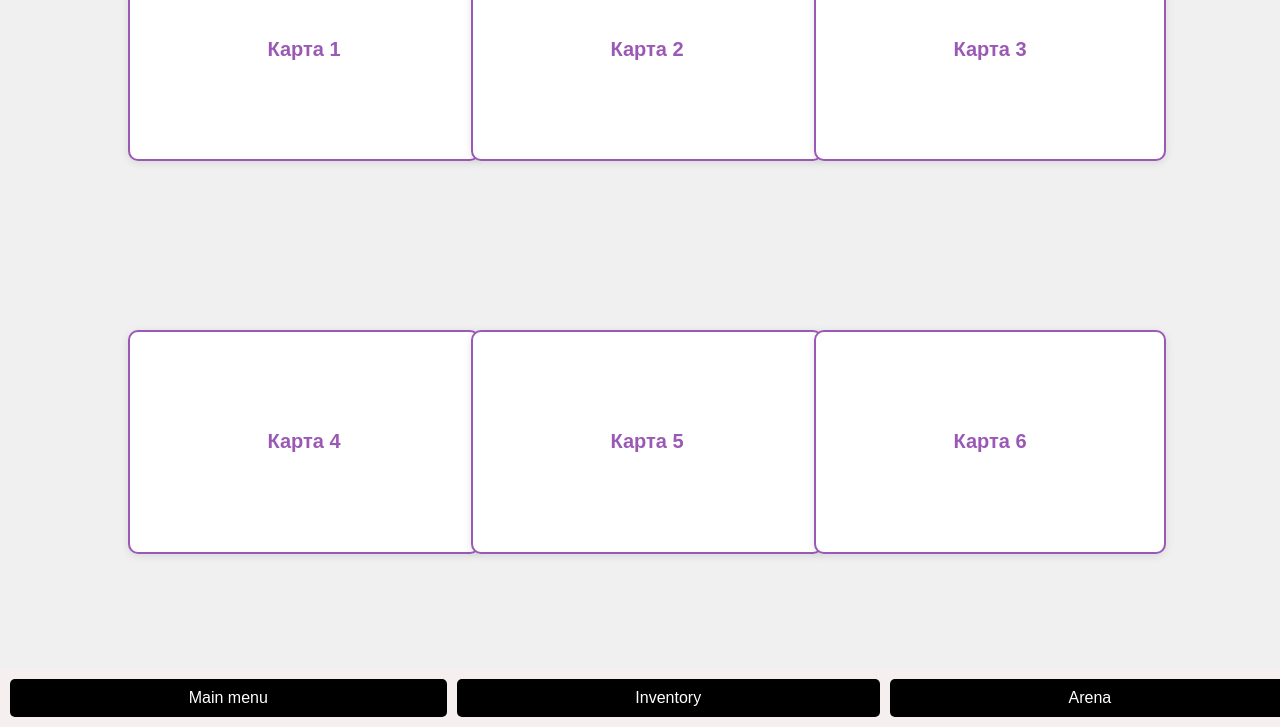
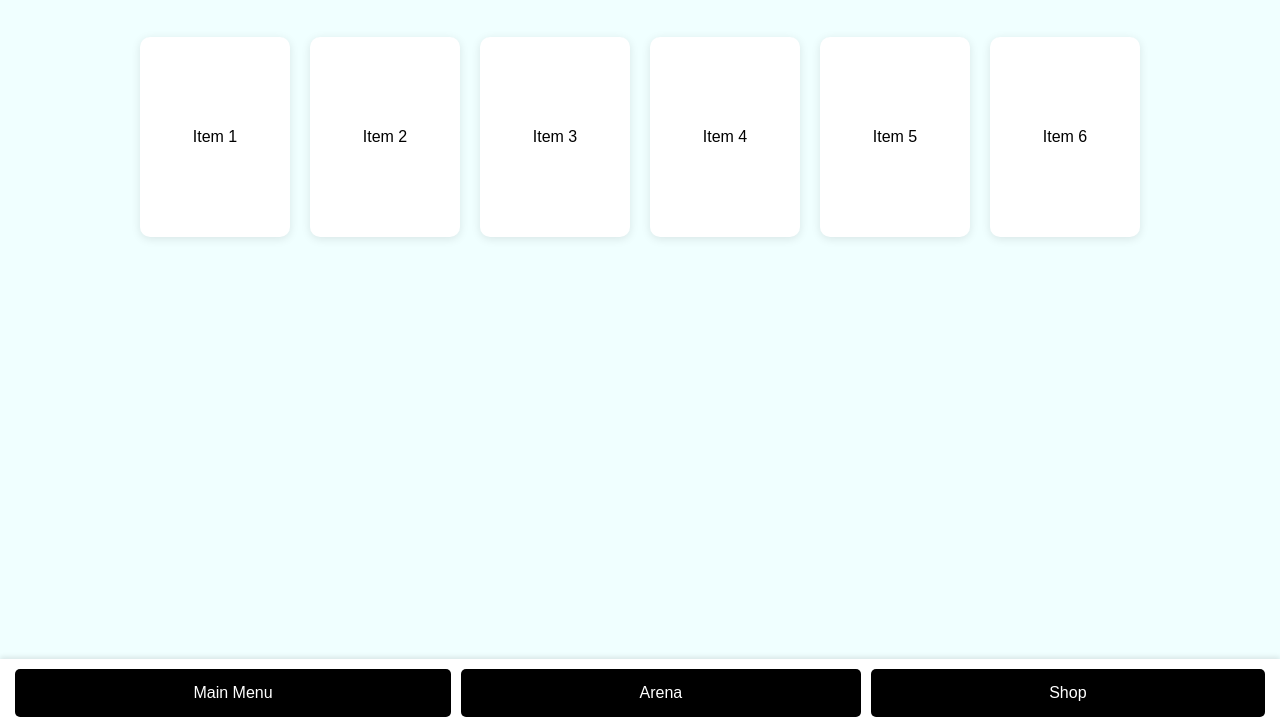
Before and after one commit to babkaghoul/MNSTR, a plain HTML site: page inventory.html in a window 1280 px wide. Shown: the part 73-800 px from the top of the page. Drawn offline with Linux system fonts and the light colour scheme.

Commit message:
Add files via upload

```diff
--- a/inventory.html
+++ b/inventory.html
@@ -1,122 +1,107 @@
 <!DOCTYPE html>
-<html lang="ru">
+<html lang="en">
+
 <head>
     <meta charset="UTF-8">
-    <meta name="viewport" content="width=device-width, initial-scale=1.0" user-scalable="no, maximum-scale=1.0, minimum-scale=1.0">
-    <title>Инвентарь</title>
+    <meta name="viewport" content="width=device-width, initial-scale=1.0, user-scalable=no">
+    <title>Inventory</title>
     <style>
         body {
             margin: 0;
             font-family: Arial, sans-serif;
+            overflow: hidden; /* Prevent scrolling */
+            background-color: azure;
             display: flex;
-            flex-direction: column;
-            height: 100vh;
-            overflow: hidden; /* Prevent scrolling */
-            background-color: #f0f0f0; /* Светлый фон */
+            flex-direction: column; /* Stack items vertically */
+            height: 100vh; /* Full viewport height */
         }
 
-        .cards-container {
-            display: grid;
-            grid-template-columns: repeat(3, 1fr); /* 3 колонки */
-            gap: 5px; /* Уменьшено расстояние между рядами */
-            width: 80%; /* Ширина контейнера карточек */
-            flex-grow: 1; /* Занимает всё доступное пространство */
-            align-self: center; /* Центрирование контейнера карточек */
-            padding: 10px;
+        .inventory-container {
+            display: flex;
+            flex-wrap: wrap;
+            justify-content: center;
+            padding: 20px;
+            flex-grow: 1; /* Allow this container to grow and take available space */
+            overflow-y: auto; /* Enable vertical scroll if necessary */
         }
 
         .card {
-            background-color: #fff;
-            border: 2px solid #9b59b6; /* Фиолетовая рамка */
-            border-radius: 10px; /* Закругленные углы */
-            width: calc(100% - 10px); /* Ширина карточек занимает 100% ячейки с учетом боковых отступов */
-            height: 200px; /* Высота карточек, вытянуты вниз */
+            background-color: white;
+            border-radius: 10px;
+            box-shadow: 0 2px 10px rgba(0, 0, 0, 0.1);
+            margin: 10px;
+            width: 150px;
+            height: 200px;
             display: flex;
-            flex-direction: column; /* Вертикальное расположение элементов */
-            justify-content: center; /* Центрирование элементов по вертикали */
-            padding: 10px; /* Отступы внутри карточки */
-            box-shadow: 0 2px 8px rgba(0, 0, 0, 0.1); /* Легкая тень */
-            text-align: center; /* Центрируем текст */
-            transition: transform 0.1s; /* Smooth animation effect */
+            flex-direction: column;
+            align-items: center;
+            justify-content: center;
+            transform: scale(1);
+            transition: transform 0.3s ease;
         }
 
-        .card:active {
-            transform: scale(0.95); /* Scale effect on press */
-        }
-
-        .card-title {
-            font-size: 20px; /* Размер названия карты */
-            font-weight: bold; /* Жирный шрифт */
-            color: #9b59b6; /* Фиолетовый цвет для заголовка */
+        .card:hover {
+            transform: scale(1.05); /* Scale effect on hover */
         }
 
         .button-container {
             display: flex;
             justify-content: space-around;
-            width: 100%;
             padding: 10px;
-            background-color: #f5efef; /* Черный фон для кнопок */
-            position: absolute; /* Кнопки внизу экрана */
-            bottom: 0; /* Прикрепить к нижней части */
-            gap: 10px; /* Space between buttons */
+            background-color: white;
+            box-shadow: 0 -2px 5px rgba(0, 0, 0, 0.1);
         }
 
         .nav-button {
-            background-color: #000; /* Черный цвет кнопки */
-            color: white; /* Белый текст */
+            background-color: black;
+            color: white;
             border: none;
-            padding: 10px 15px;
+            padding: 15px 20px;
             cursor: pointer;
             flex-grow: 1;
-            margin: 0; /* Remove margins */
+            margin: 0 5px;
             border-radius: 5px;
+            transition: background-color 0.3s;
             font-size: 16px;
-            transition: background-color 0.3s, transform 0.1s; /* Add transition for scale */
         }
 
         .nav-button:hover {
-            background-color: #333; /* Темный оттенок при наведении */
-        }
-
-        .nav-button:active {
-            transform: scale(0.95); /* Scale effect on press */
+            background-color: #333;
         }
     </style>
 </head>
+
 <body>
-    <div class="cards-container">
-        <div class="card" onclick="handleCardClick(1)">
-            <div class="card-title">Карта 1</div>
-        </div>
-        <div class="card" onclick="handleCardClick(2)">
-            <div class="card-title">Карта 2</div>
-        </div>
-        <div class="card" onclick="handleCardClick(3)">
-            <div class="card-title">Карта 3</div>
-        </div>
-        <div class="card" onclick="handleCardClick(4)">
-            <div class="card-title">Карта 4</div>
-        </div>
-        <div class="card" onclick="handleCardClick(5)">
-            <div class="card-title">Карта 5</div>
-        </div>
-        <div class="card" onclick="handleCardClick(6)">
-            <div class="card-title">Карта 6</div>
-        </div>
+    <h1 style="text-align: center;">Inventory</h1>
+
+    <div class="inventory-container">
+        <div class="card">Item 1</div>
+        <div class="card">Item 2</div>
+        <div class="card">Item 3</div>
+        <div class="card">Item 4</div>
+        <div class="card">Item 5</div>
+        <div class="card">Item 6</div>
     </div>
 
     <div class="button-container">
-        <button class="nav-button" onclick="window.location.href='index.html'">Main menu</button>
-        <button class="nav-button" onclick="window.location.href='inventory.html'">Inventory</button>
+        <button class="nav-button" onclick="window.location.href='index.html'">Main Menu</button>
         <button class="nav-button" onclick="window.location.href='arena.html'">Arena</button>
+        <button class="nav-button" onclick="window.location.href='shop.html'">Shop</button>
     </div>
 
     <script>
-        // Обработчик клика по карточкам
-        function handleCardClick(cardNumber) {
-            console.log(`Карта ${cardNumber} нажата!`);
-            // Логика обработки клика по карточке
-        }
+        // Prevent double-tap zooming on mobile
+        document.addEventListener('touchstart', function (event) {
+            if (event.touches.length > 1) {
+                event.preventDefault();
+            }
+        }, { passive: false });
+
+        // Optionally add a touchmove event listener to prevent scrolling
+        document.addEventListener('touchmove', function (event) {
+            event.preventDefault();
+        }, { passive: false });
     </script>
 </body>
+
 </html>
```
